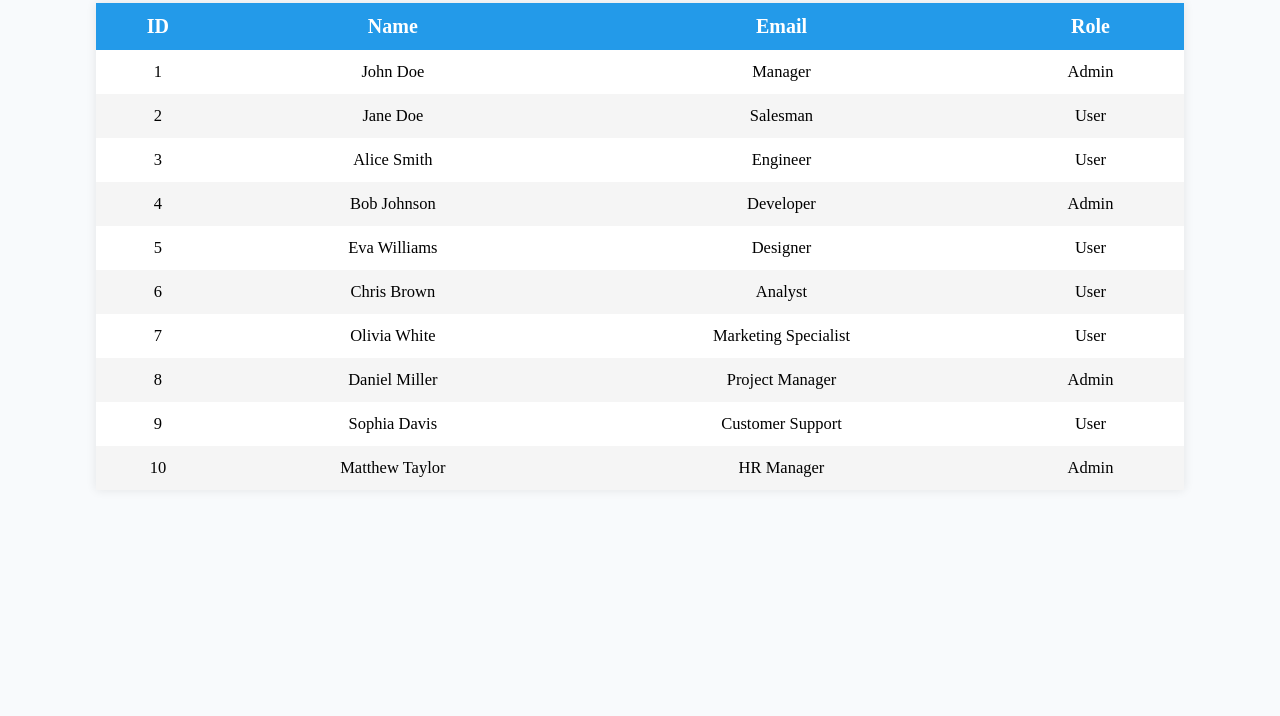
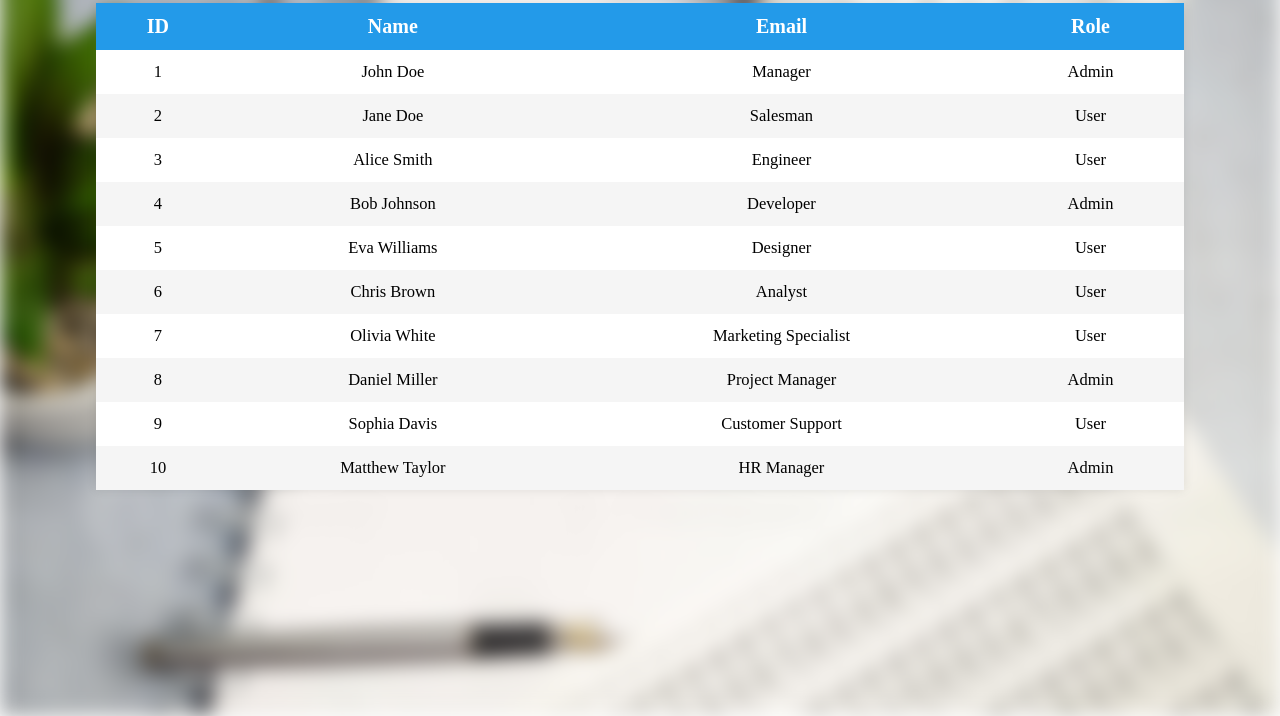
Before and after one commit to adarshkunwar/attendance-python, a plain HTML site: page recordUI/index.html in a window 1280 px wide. Shown: the part 84-800 px from the top of the page. Drawn offline with Linux system fonts and the light colour scheme.

Commit message:
added background images

```diff
--- a/recordUI/index.html
+++ b/recordUI/index.html
@@ -7,11 +7,15 @@
     <title>Table Design</title>
   </head>
   <body>
+    <!-- Background with blur -->
+    <div class="background"></div>
+
+    <!-- Your existing content -->
     <div>
       <input
         type="text"
         id="searchInput"
-        placeholder="Search for person from here..."
+        placeholder="Search for a person from here..."
       />
     </div>
     <h1>Attendance Data</h1>
--- a/recordUI/style.css
+++ b/recordUI/style.css
@@ -1,12 +1,24 @@
 /* Add this CSS to your existing styles.css file */
 
 /* Search bar styling */
-body{
+body {
     position: relative;
     width: 85%;
     margin: 0 auto;
-    background-color: #f8fafc;
-    color: #000000;
+    overflow: hidden;
+}
+
+.background {
+    position: fixed;
+    top: 0;
+    left: 0;
+    width: 100%;
+    height: 100%;
+    background: rgba(255, 255, 255, 0.5); /* Adjust the last value (0.5) for opacity */
+    background-image: url('./images/exmaple.jpg');
+    background-size: cover;
+    filter: blur(10px);
+    z-index: -1;
 }
 #searchInput {
 
@@ -27,14 +39,14 @@ body{
 
 h1{
      /* color: #333333; */
-     color: rgb(4, 4, 86);
+     color: #010c13;
     font-weight: bolder;
     font-size: 35px;
     font-family: Arial, Helvetica, sans-serif;
 }
 
 #searchInput:focus {
-    border-color: #239ae9;
+    border-color: #021726;
     color: black;
 }
 
```
Also changed, not shown: recordUI/images/example1.jpg (added), recordUI/images/exmaple.jpg (added).
